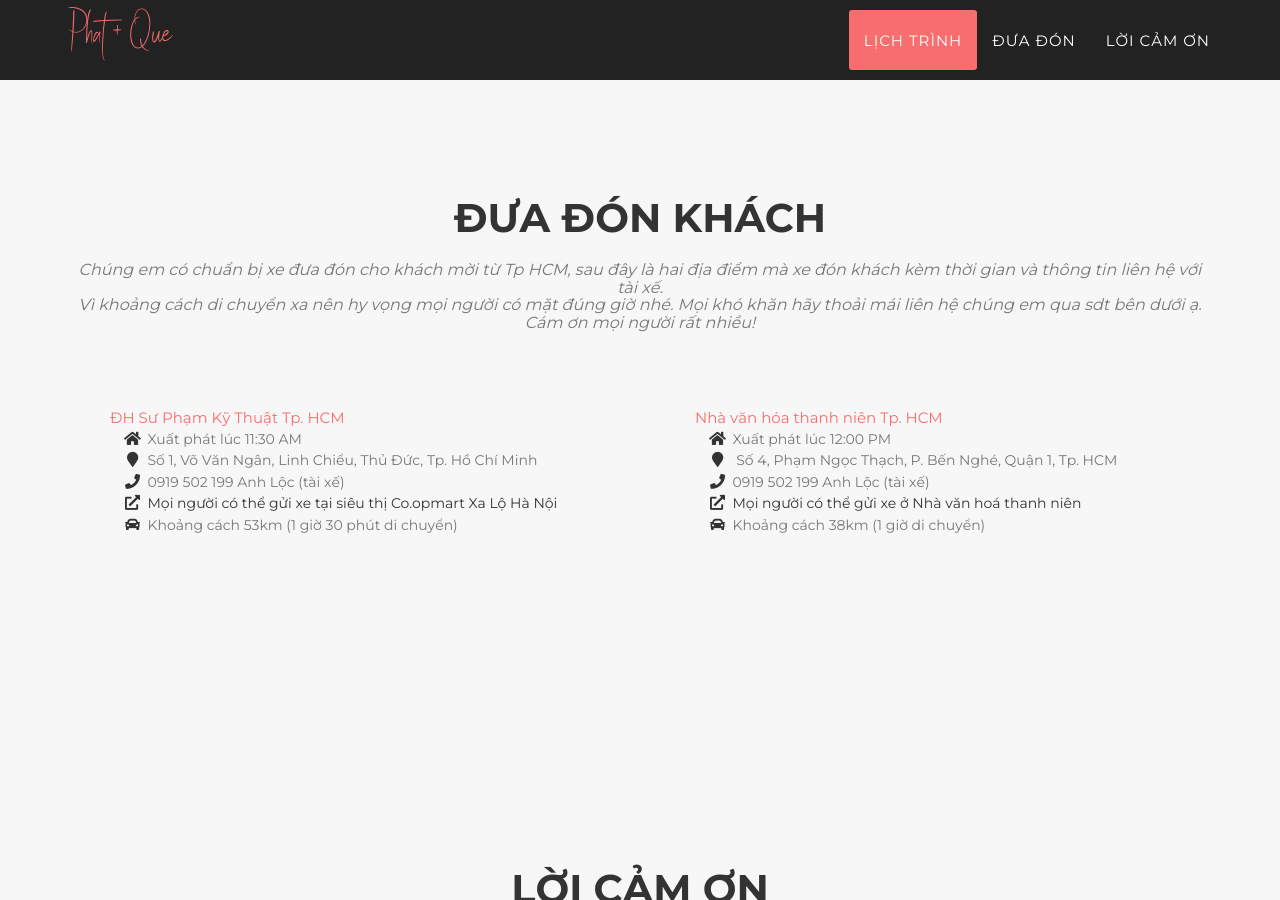
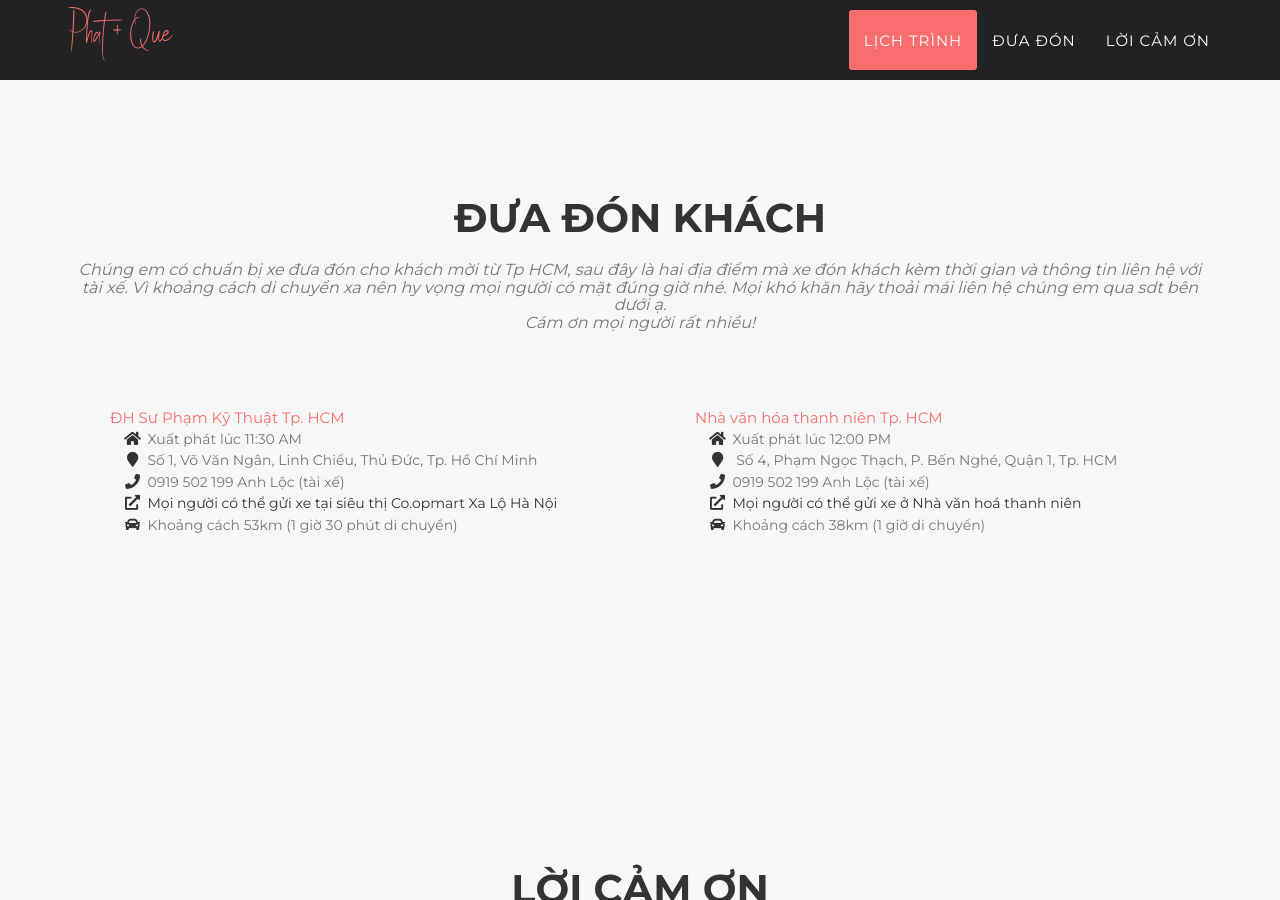
Before and after one commit to phatque/phatque, a Jekyll site: the page built from index.html, in a window 1280 px wide and 900 px high, scrolled down 1801 px. Built offline with Jekyll 4.4.1, drawn with Linux system fonts in a browser that asks for light colours; some web fonts are replaced.

Commit message:
Update stay.html

```diff
--- a/_includes/en_data/stay.html
+++ b/_includes/en_data/stay.html
@@ -4,7 +4,7 @@
         <div class="row">
             <div class="col-lg-12 text-center">
                 <h2 class="section-heading">Đưa đón khách</h2>
-                <h3 class="section-subheading text-muted">Chúng em có chuẩn bị xe đưa đón cho khách mời từ Tp HCM, sau đây là hai địa điểm mà xe đón khách kèm thời gian và thông tin liên hệ với tài xế. <br>Vì khoảng cách di chuyển xa nên hy vọng mọi người có mặt đúng giờ nhé. Mọi khó khăn hãy thoải mái liên hệ chúng em qua sdt bên dưới ạ. <br>Cám ơn mọi người rất nhiều!</h3>
+                <h3 class="section-subheading text-muted">Chúng em có chuẩn bị xe đưa đón cho khách mời từ Tp HCM, sau đây là hai địa điểm mà xe đón khách kèm thời gian và thông tin liên hệ với tài xế. Vì khoảng cách di chuyển xa nên hy vọng mọi người có mặt đúng giờ nhé. Mọi khó khăn hãy thoải mái liên hệ chúng em qua sdt bên dưới ạ. <br>Cám ơn mọi người rất nhiều!</h3>
             </div>
         </div>
         <div class="row">
```
